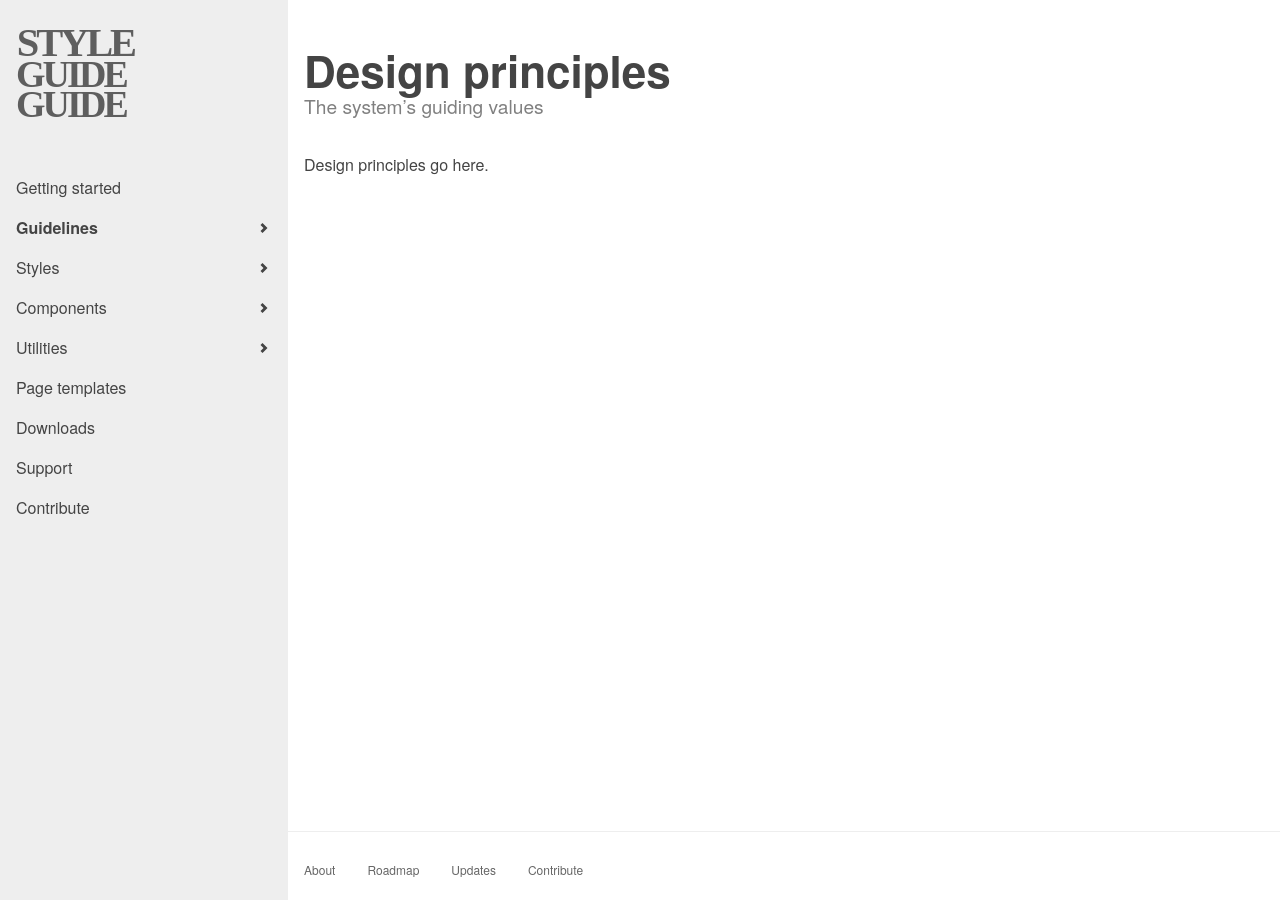
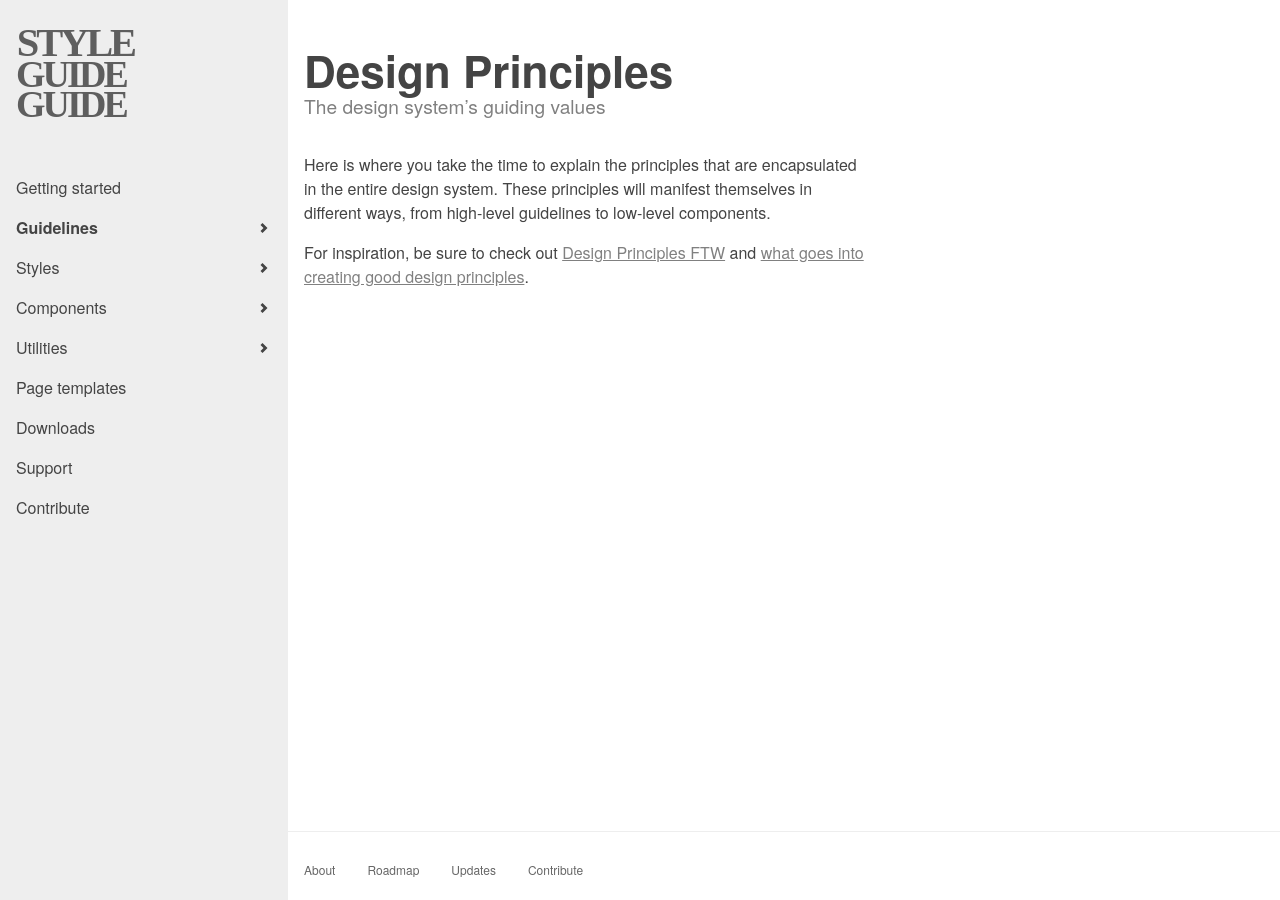
Before and after one commit to bradfrost/style-guide-guide, a Jekyll site: the page built from guidelines/02-principles.md, in a window 1280 px wide. Built offline with Jekyll 4.4.1, drawn with Linux system fonts in a browser that asks for light colours.

Commit message:
Design principles page content

```diff
--- a/guidelines/02-principles.md
+++ b/guidelines/02-principles.md
@@ -1,12 +1,13 @@
 ---
-layout: detail
-type: detail
-title: Design principles
+layout: page
+title: Design Principles
 group: guidelines
 permalink: /guidelines/principles.html
-description: The system's guiding values
+description: The design system's guiding values
 
 
 ---
 
-Design principles go here.
+Here is where you take the time to explain the principles that are encapsulated in the entire design system. These principles will manifest themselves in different ways, from high-level guidelines to low-level components.
+
+For inspiration, be sure to check out [Design Principles FTW](http://www.designprinciplesftw.com/) and [what goes into creating good design principles](https://articles.uie.com/creating-design-principles/).
```
